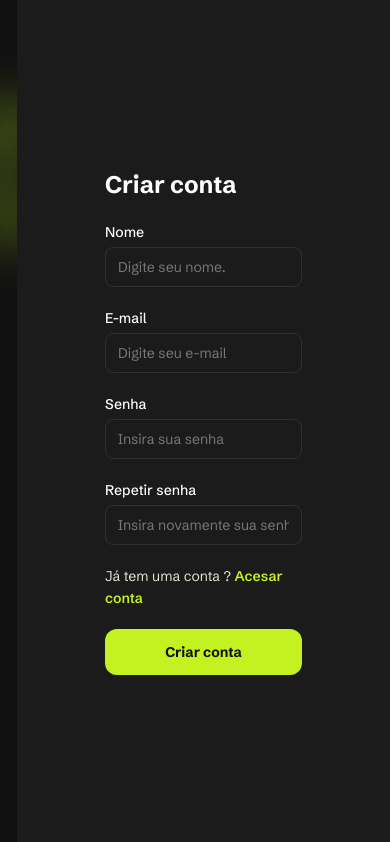
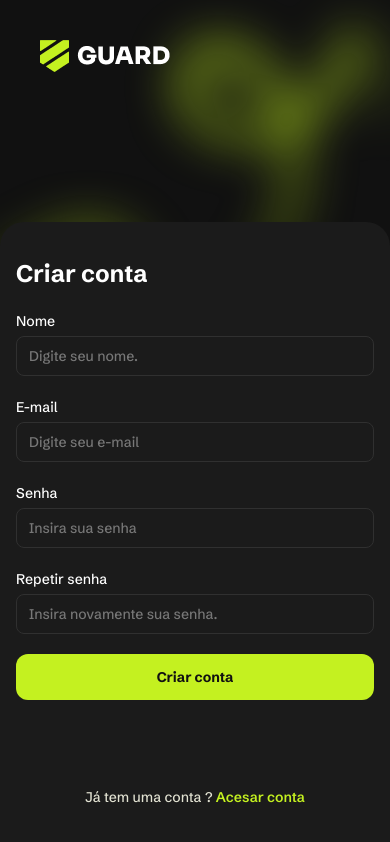
Before and after one commit to ryanoliveir/contacts-manager-web, a React (Vite) app: page /register in a window 390 px wide. Built offline with nearby package versions, Linux system fonts and the light colour scheme; the HTML template or start-up script is replaced by a standard one.

Commit message:
style: add reponsive layout to login and register page

```diff
--- a/src/components/AuthLayout/index.tsx
+++ b/src/components/AuthLayout/index.tsx
@@ -5,8 +5,8 @@ import { Outlet } from "react-router-dom";
 function AuthLayout() {
   return (
     <div className="min-h-screen bg-background-primary">
-      <div className="flex w-full">
-        <div className="w-3/5 h-screen relative overflow-hidden">
+      <div className="flex flex-col sm:flex sm:flex-row sm:w-full h-screen">
+        <div className="w-full h-1/2  sm:w-3/5 sm:h-full relative overflow-hidden">
           <img
             className="absolute inset-0 w-full h-full object-cover blur-xl scale-100"
             src={Line}
@@ -17,7 +17,7 @@ function AuthLayout() {
           </div>
         </div>
 
-        <div className="text-content-primary flex-1 h-screen px-22 py-14 bg-background-secondary">
+        <div className="text-content-primary flex-1 py-4 px-4 sm:h-screen sm:px-22 sm:py-14 bg-background-secondary rounded-t-3xl -mt-50 sm:mt-0 sm:rounded-none z-10 ">
           <Outlet />
         </div>
       </div>
--- a/src/pages/Login/index.tsx
+++ b/src/pages/Login/index.tsx
@@ -5,7 +5,7 @@ import Button from "../../components/Button";
 
 function LoginPage() {
   return (
-    <div className="flex flex-col gap-5 h-full justify-center max-w-sm mx-auto">
+    <div className="flex flex-col gap-5 h-full py-5  sm:justify-center max-w-sm mx-auto">
       <h1 className="text-heading leading-8 font-bold">Acessar conta</h1>
       <div className="flex flex-col gap-1">
         <Label>E-mail</Label>
@@ -16,7 +16,7 @@ function LoginPage() {
         <Input type="text" placeholder="Insira sua senha" />
       </div>
 
-      <div className="text-medium">
+      <div className="text-medium mt-auto sm:mt-0 order-last sm:order-0 text-center">
         <p className="text-content-body">
           Não tem uma conta ?{" "}
           <Link to="/register">
--- a/src/pages/Register/index.tsx
+++ b/src/pages/Register/index.tsx
@@ -5,7 +5,7 @@ import Button from "../../components/Button";
 
 function RegisterPage() {
   return (
-    <div className="flex flex-col gap-5 h-full justify-center max-w-sm mx-auto font-medi">
+    <div className="flex flex-col gap-5 h-full  py-5 justify-center max-w-sm mx-auto font-medium">
       <h1 className="text-heading leading-8 font-bold">Criar conta</h1>
       <div className="flex flex-col gap-1">
         <Label>Nome</Label>
@@ -24,7 +24,7 @@ function RegisterPage() {
         <Input type="password" placeholder="Insira novamente sua senha." />
       </div>
 
-      <div className="text-medium">
+      <div className="text-medium mt-auto sm:mt-0 order-last sm:order-0 text-center">
         <p className="text-content-body">
           Já tem uma conta ?{" "}
           <Link to="/login">
```
